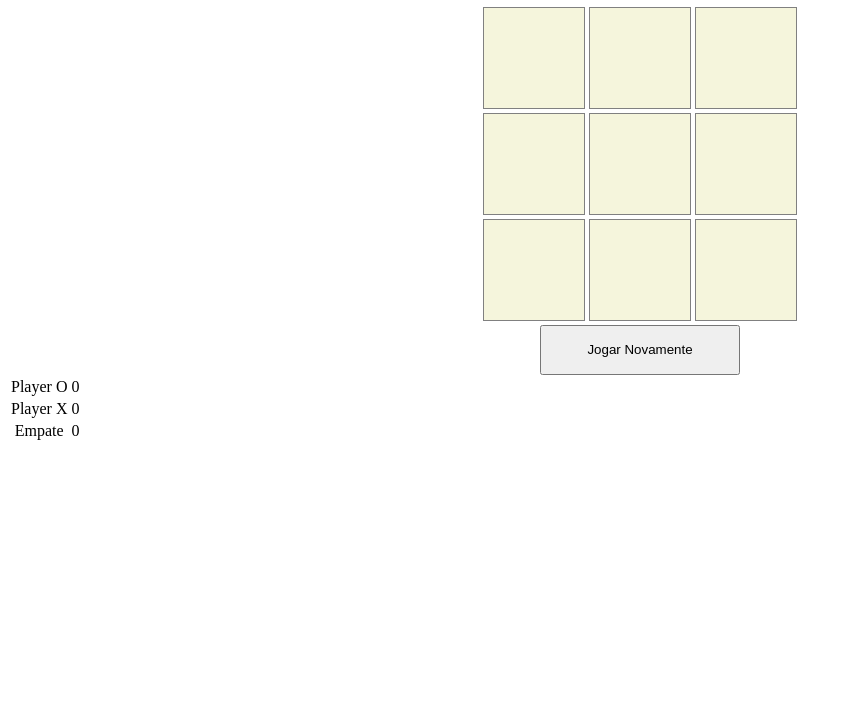
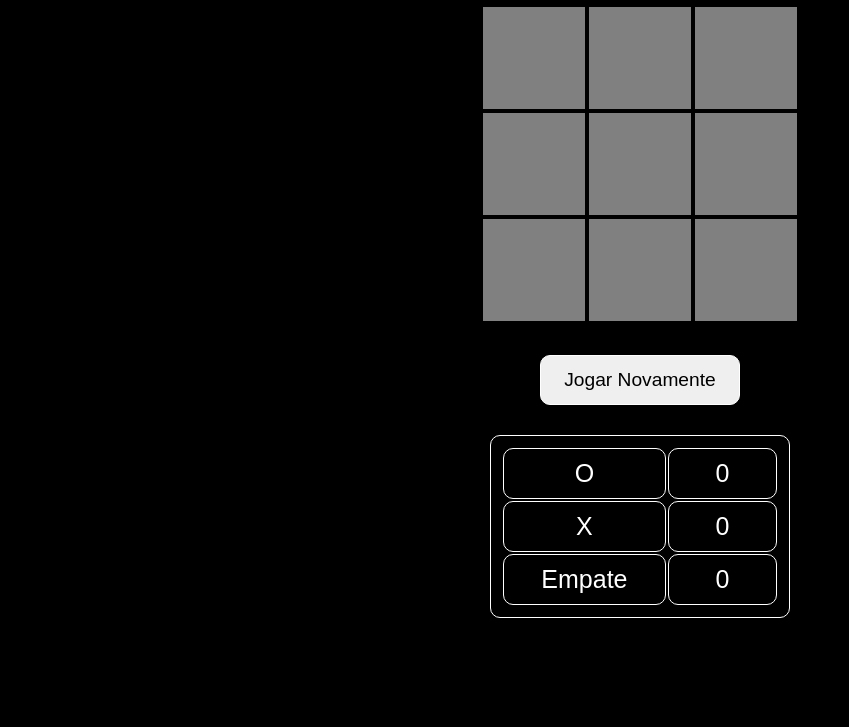
Before and after one commit to GustavoMen/Jogo-da-Velha, a plain HTML site: page index.html in a window 1280 px wide. Shown: the part 73-800 px from the top of the page, without its empty margins (0-849 px from the left). Drawn offline with Linux system fonts and the light colour scheme.

Commit message:
Jogo da velha

```diff
--- a/CSS/style.css
+++ b/CSS/style.css
@@ -1,9 +1,11 @@
 body{
     text-align: center;
+    background-color: black;
 }
 
 h1{
     font-family: Arial, Helvetica, sans-serif;
+    color: white;
 }
 
 .square{
@@ -11,7 +13,7 @@ h1{
     display: inline-block;
     width: 100px;
     height: 100px;
-    background-color: beige;
+    background-color: gray;
     border: 1px solid gray;
 }
 
@@ -45,7 +47,42 @@ h1{
     right: 0;
 }
 
+
+.result, td ,tr{
+    width: 300px;
+    color: white;
+    background-color: black;
+    padding: 10px;
+    border-radius: 10px;
+    border: solid 1px rgb(255, 255, 255);
+    margin: auto;
+    font-family: 'Shadows Into Light', Arial, sans-serif;
+    font-size: 25px;
+    margin-top: 30px;
+}
+
+
 .btn{
+    font-size: larger;
     width: 200px;
     height: 50px;
+    border-radius: 10px;
+    border: solid 1px rgb(255, 255, 255);
+    margin-top: 30px;
+
+    transition: background-color 500ms, width  1s, height 1s;
 }
+
+.btn:hover{
+    background-color: gray;
+    width: 250px;
+    height: 60px;
+}
+
+
+@media only screen and (max-width: 400px){
+    .square{
+        width: 60px;
+        height: 60px;
+    }
+}
--- a/index.html
+++ b/index.html
@@ -36,11 +36,11 @@
 
     <table class="result">
         <tr>
-            <td>Player O</td>
+            <td> O</td>
             <td class="score">0</td>
         </tr>
         <tr>
-            <td>Player X</td>
+            <td> X</td>
             <td class="score">0</td>
         </tr>
         <tr>
```
